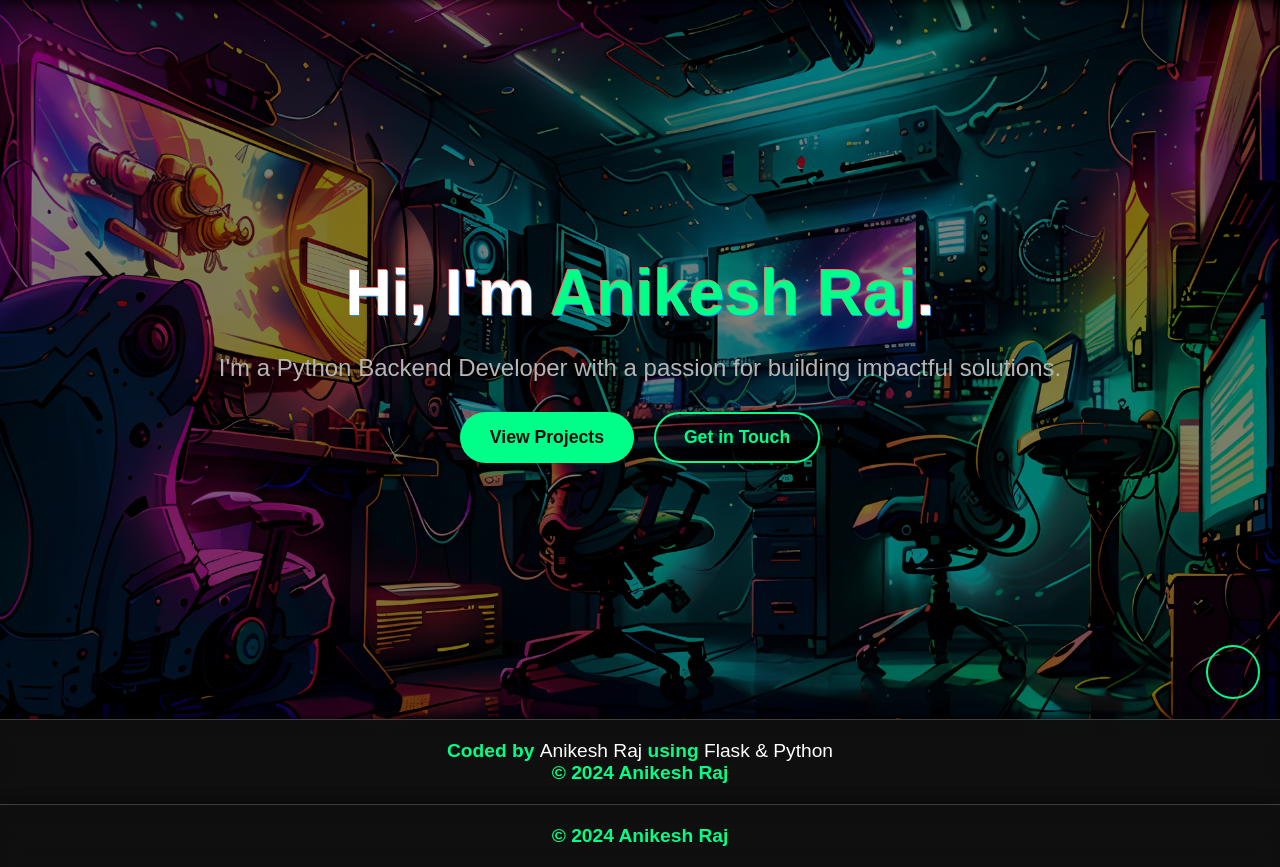
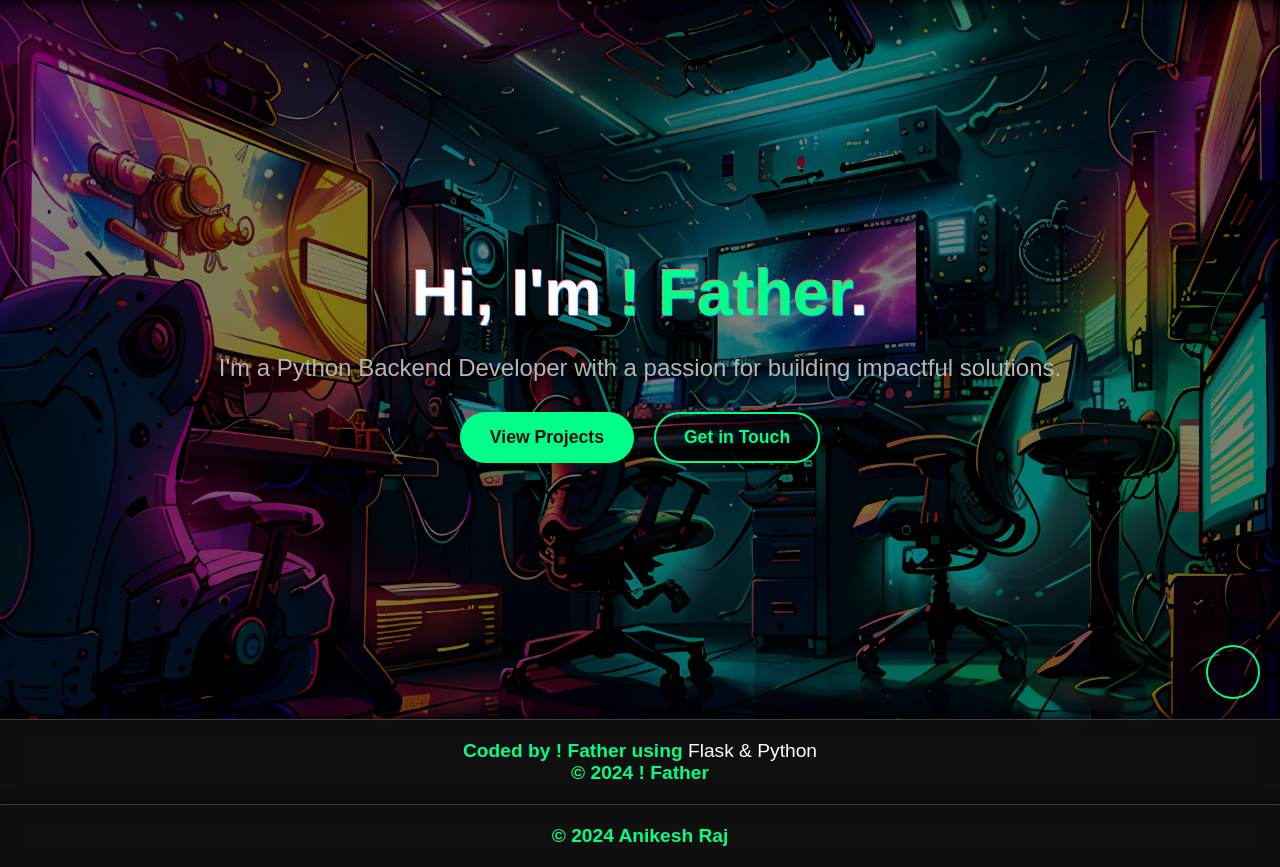
Before and after one commit to Codehide09/portfolio, a Flask app: page / in a window 1280 px wide. Shown: the part 81-948 px from the top of the page. Run offline with Flask 3, Linux system fonts and the light colour scheme.

Commit message:
Update home.html

```diff
--- a/templates/home.html
+++ b/templates/home.html
@@ -5,7 +5,7 @@
 {% block content %}
 <div class="hero-section">
     <div class="intro">
-        <h1>Hi, I'm <span id="bruteforce-name">Anikesh Raj</span>.</h1>
+        <h1>Hi, I'm <span id="bruteforce-name">! Father </span>.</h1>
         <p>I'm a Python Backend Developer with a passion for building impactful solutions.</p>
         <div class="buttons">
             <a href="/projects" class="btn">View Projects</a>
@@ -19,8 +19,8 @@
 
 <!-- Footer -->
 <footer>
-    <p>Coded by <span>Anikesh Raj</span> using <span>Flask & Python</span></p>
-    <p>© 2024 Anikesh Raj</p>
+    <p>Coded by ! Father <span></span> using <span>Flask & Python</span></p>
+    <p>© 2024 ! Father</p>
 </footer>
 
 <!-- Scroll to Top Script -->
@@ -31,7 +31,7 @@
 
     document.addEventListener("DOMContentLoaded", function() {
         // Bruteforce Name Animation (fast hacker effect)
-        const targetText = "Anikesh Raj";
+        const targetText = "! Father";
         const nameElement = document.getElementById("bruteforce-name");
         const totalDuration = 1000; // 1 second
         const intervalDuration = 30; // Faster updates for hacker effect
```
